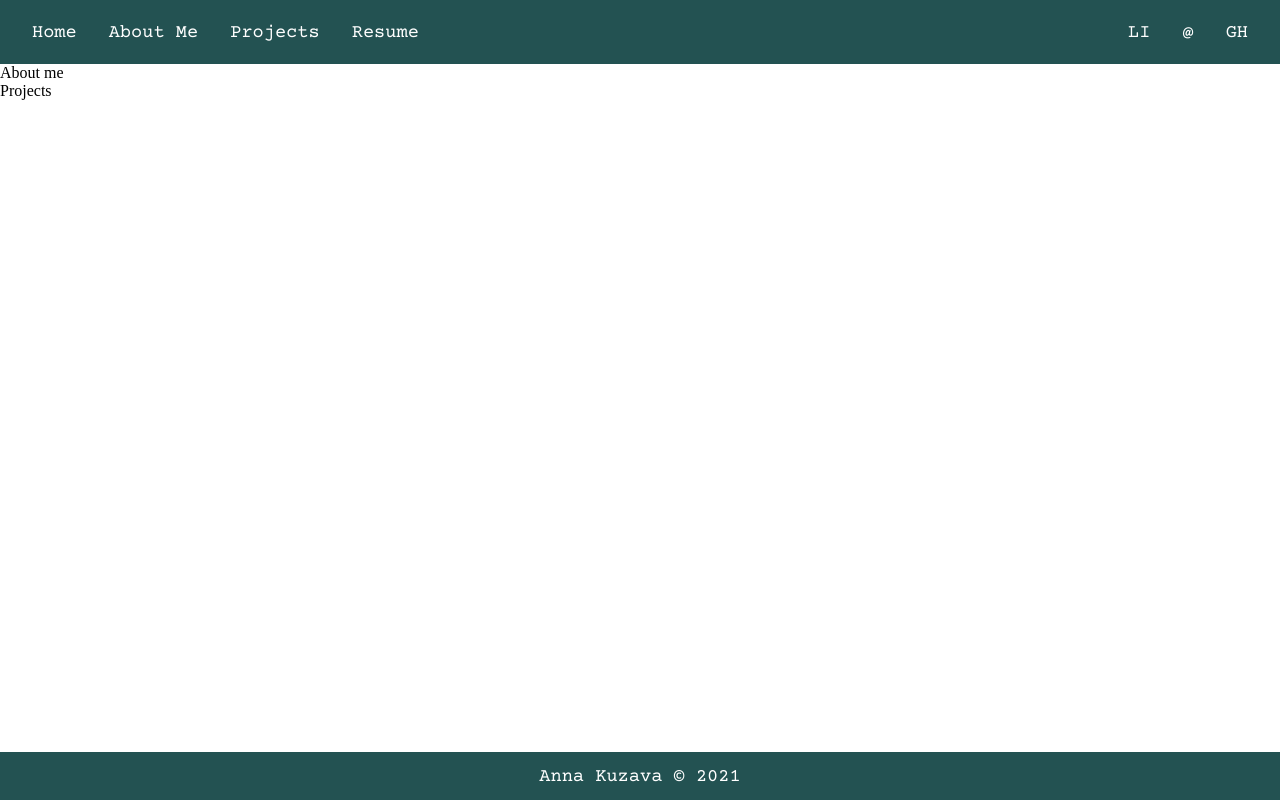
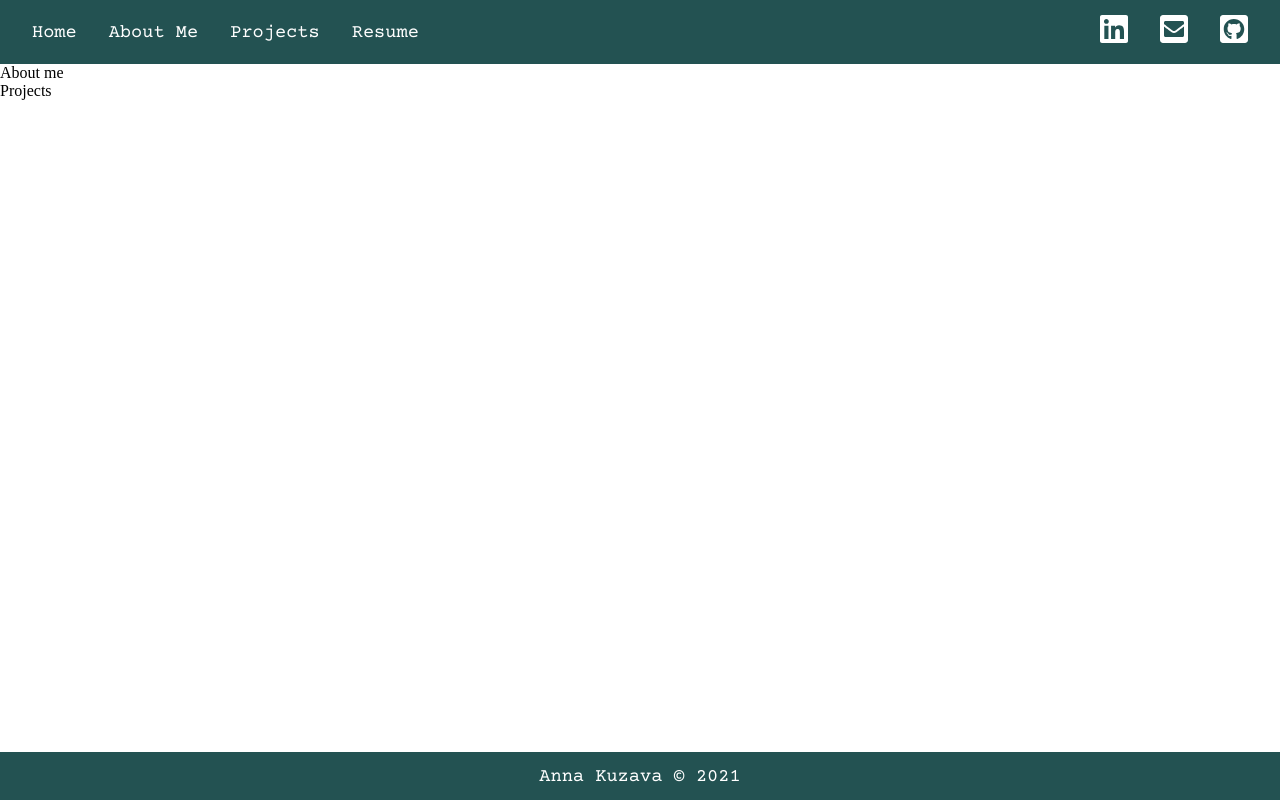
Before and after one commit to Anna-Chumak/Portfolio, a React (Create React App) app in the folder client/: page / in a window 1280 px wide. Built offline with nearby package versions, Linux system fonts and the light colour scheme; the HTML template or start-up script is replaced by a standard one.

Commit message:
added icons

```diff
--- a/client/package.json
+++ b/client/package.json
@@ -3,6 +3,10 @@
   "version": "0.1.0",
   "private": true,
   "dependencies": {
+    "@fortawesome/fontawesome-svg-core": "^1.2.36",
+    "@fortawesome/free-brands-svg-icons": "^5.15.4",
+    "@fortawesome/free-solid-svg-icons": "^5.15.4",
+    "@fortawesome/react-fontawesome": "^0.1.15",
     "@testing-library/jest-dom": "^5.14.1",
     "@testing-library/react": "^11.2.7",
     "@testing-library/user-event": "^12.8.3",
--- a/client/src/components/Nav/Nav.jsx
+++ b/client/src/components/Nav/Nav.jsx
@@ -1,4 +1,8 @@
 import styled from 'styled-components';
+import { FontAwesomeIcon } from '@fortawesome/react-fontawesome';
+import { faLinkedin } from '@fortawesome/free-brands-svg-icons';
+import { faGithubSquare } from '@fortawesome/free-brands-svg-icons';
+import { faEnvelopeSquare } from '@fortawesome/free-solid-svg-icons';
 
 const StyledNav = styled.nav`
   border: none;
@@ -28,7 +32,11 @@ const StyledLink = styled.a`
   }
 `;
 
-const SocialLink = styled(StyledLink)``;
+const SocialLink = styled(StyledLink)`
+  color: white;
+  font-size: 24pt;
+  /* background-color: blue; */
+`;
 
 const menuItems = {
   Home: '#home',
@@ -37,11 +45,11 @@ const menuItems = {
   Resume: '#',
 };
 
-const socialLinks = {
-  LI: 'https://www.linkedin.com/in/anna-kuzava/',
-  '@': 'mailto: annutack@gmail.com',
-  GH: 'https://github.com/Anna-Chumak',
-};
+const socialLinks = [
+  [faLinkedin, 'https://www.linkedin.com/in/anna-kuzava/'],
+  [faEnvelopeSquare, 'mailto: annutack@gmail.com'],
+  [faGithubSquare, 'https://github.com/Anna-Chumak'],
+];
 
 export default function Nav() {
   return (
@@ -54,9 +62,9 @@ export default function Nav() {
         ))}
       </div>
       <div className='contacts'>
-        {Object.keys(socialLinks).map((item, index) => (
-          <SocialLink href={socialLinks[item]} key={index}>
-            {item}
+        {socialLinks.map((link, index) => (
+          <SocialLink href={link[1]} target='_blank' key={index}>
+            <FontAwesomeIcon icon={link[0]} />
           </SocialLink>
         ))}
       </div>
```
Also changed, not shown: 1 other file (tests, documents, lock files or other folders).
